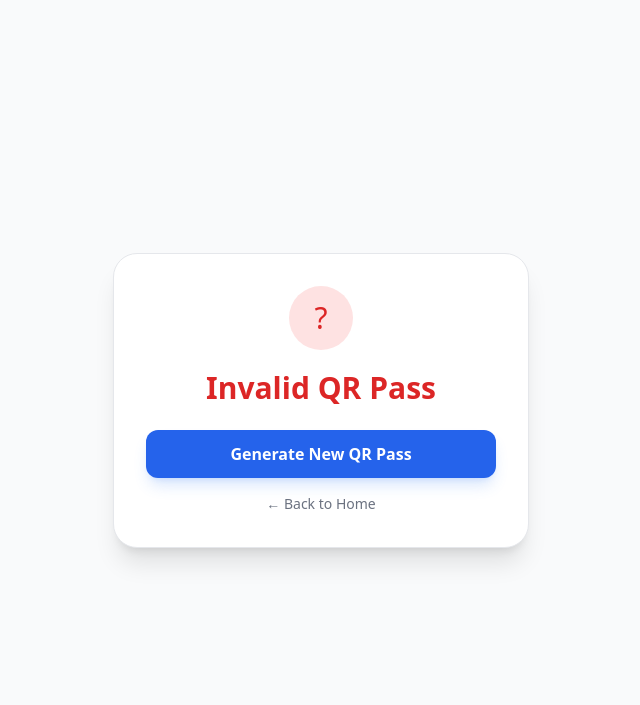
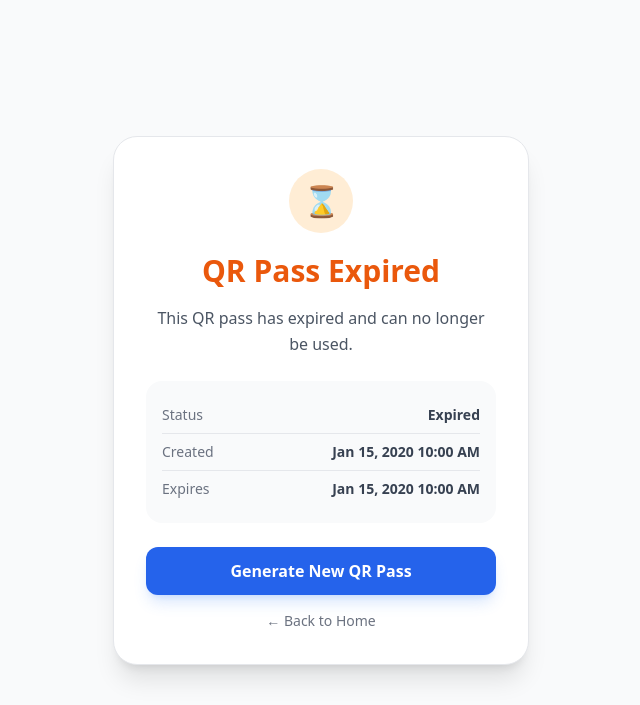
Before and after one commit to BlackCoder56/qrcode_generator, a Flask app: a page that uses templates/result.html in a window 1280 px wide. Shown: the top 705 px of the page, without its empty margins (319-959 px from the left). Run offline with Flask 3, Linux system fonts and the light colour scheme; tables that the repository leaves empty hold one stand-in row (values such as "Sample post"); some libraries are stand-ins or nearby versions.

Commit message:
Fixed 500 internal error: variable mismatch

```diff
--- a/app.py
+++ b/app.py
@@ -68,38 +68,54 @@ def submit():
 # ---------- Verification Route ----------
 @app.route('/verify/<token>')
 def verify(token):
-    # Check if the QR code exists in the database
+
+    # Find QR code in the database
     qr_code = QRCode.query.filter_by(token=token).first()
 
-    # Determine the message based on the QR code status
+    # QR code does not exist
     if not qr_code:
-        msg = "Invalid QR Code"
+        status = 'invalid'
+        message = 'This QR pass could not be found.'
 
+    # QR code has already been used
     elif qr_code.status == 'used':
-        msg = "This QR Code has already been used!"
+        status = 'used'
+        message = 'This QR pass has already been scanned and cannot be used again.'
 
+    # QR code has been revoked
     elif qr_code.status == 'revoked':
-        msg = "This QR Code has been revoked!"
+        status = 'revoked'
+        message = 'This QR pass has been revoked and is no longer valid.'
 
+    # QR code has expired
     elif datetime.utcnow() > qr_code.expired_at:
+
         qr_code.status = 'expired'
         db.session.commit()
 
-        msg = "This QR Code has expired!"
+        status = 'expired'
+        message = 'This QR pass has expired and can no longer be used.'
 
+    # QR code is active
     elif qr_code.status == 'active':
-        # Mark the QR code as used
+
+        # Mark QR code as used
         qr_code.status = 'used'
         db.session.commit()
 
-        msg = "Valid QR Code!"
+        status = 'valid'
+        message = 'This QR pass is valid and has been successfully verified.'
 
+    # Unknown status
     else:
-        msg = "Unknown QR Code status!"
+        status = 'invalid'
+        message = 'This QR pass has an unknown status.'
 
     return render_template(
         'result.html',
-        msg=msg
+        status=status,
+        message=message,
+        qr_code=qr_code
     )
 
 
--- a/templates/result.html
+++ b/templates/result.html
@@ -189,7 +189,7 @@
                         <span class="font-semibold
                                      text-gray-700 dark:text-gray-300">
 
-                            {{ qr_code.expires_at.strftime('%b %d, %Y %I:%M %p') }}
+                            {{ qr_code.expired_at.strftime('%b %d, %Y %I:%M %p') }}
 
                         </span>
 
```
